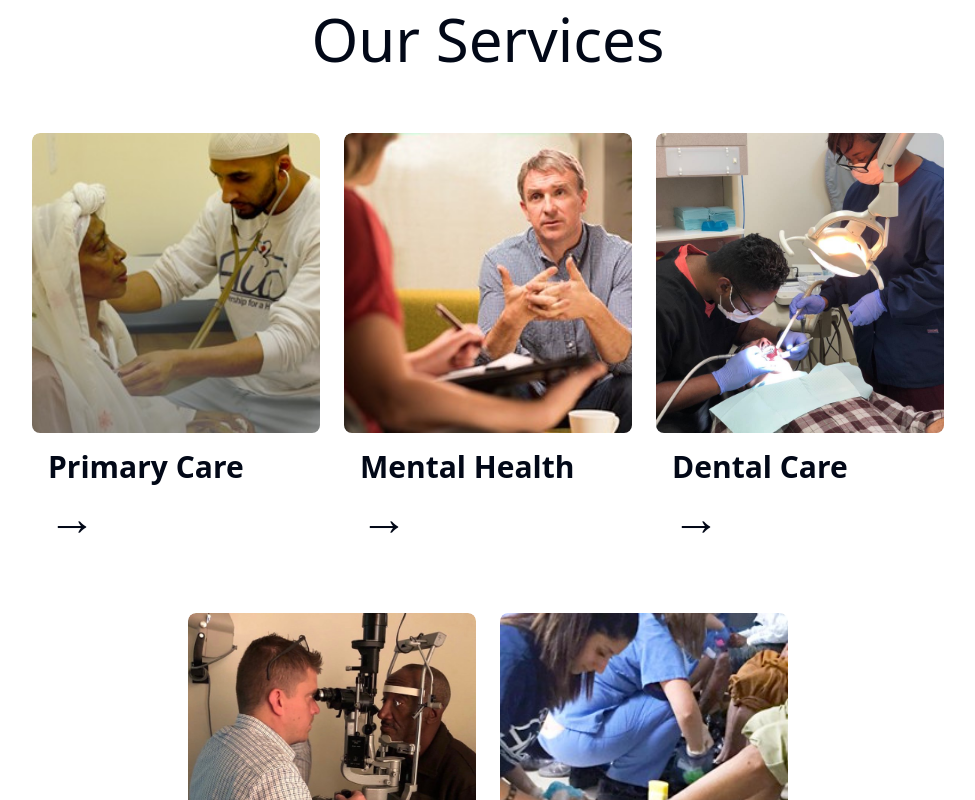
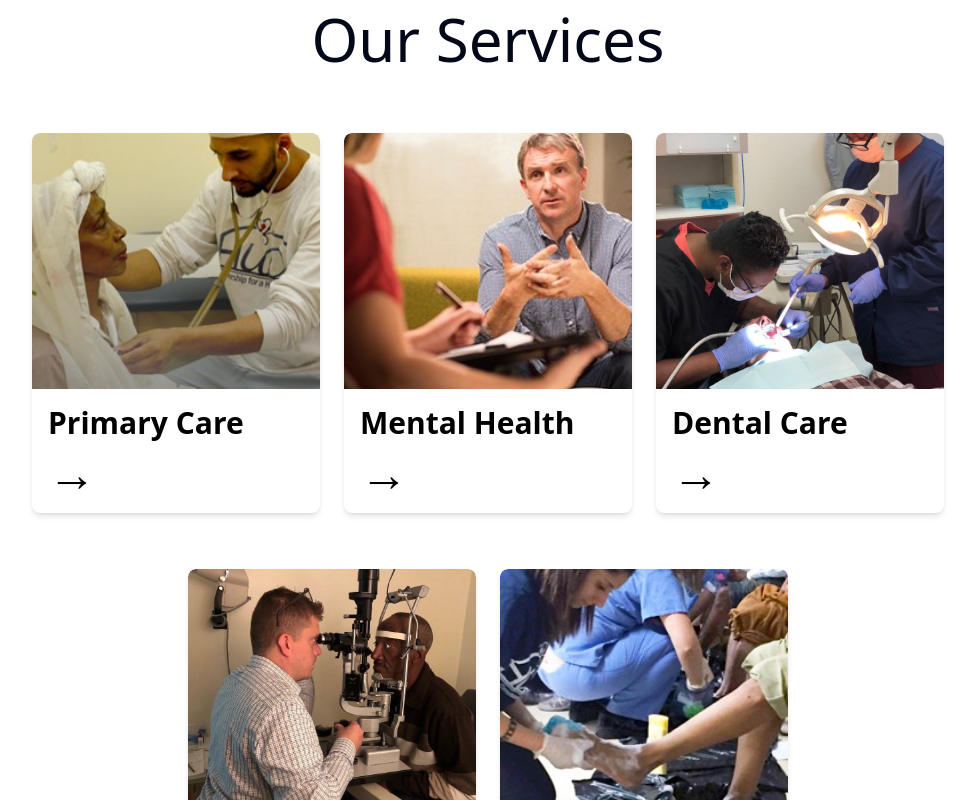
Before and after one commit to UmarRS/huda_clinic, a React (Create React App) app: page / in a window 1280 px wide. Shown: the part 920-1720 px from the top of the page, without its empty margins (152-1127 px from the left). Built offline with nearby package versions, Linux system fonts and the light colour scheme.

Commit message:
quick home changes

```diff
--- a/src/Home/components/ImageCard.js
+++ b/src/Home/components/ImageCard.js
@@ -1,25 +1,26 @@
 import React from "react";
-import "../styles/ImageCard.css";
-import { Link } from "../../../node_modules/react-router-dom/dist/index";
+import { Link } from "react-router-dom";
 
 const ImageCard = ({ imageSrc, name }) => {
   return (
     <div className="max-w-xs mx-auto my-4">
-      <div className="rounded-lg overflow-hidden bg-white">
-        <img
-          className="image w-full h-64 object-cover rounded-lg"
-          src={process.env.PUBLIC_URL + imageSrc}
-          alt={name}
-        />
-        <div className="p-4 justify-left text-left">
-          <div className="font-semibold text-3xl mb-2">
-            <span className="justify-left">{name}</span>
+      <Link to="/healthservices" className="block group">
+        <div className="rounded-lg overflow-hidden bg-white shadow-md transition-all duration-300 hover:shadow-lg">
+          <img
+            className="w-full h-64 object-cover rounded-t-lg"
+            src={process.env.PUBLIC_URL + imageSrc}
+            alt={name}
+          />
+          <div className="p-4 text-left">
+            <div className="font-semibold text-3xl mb-2 transition-colors duration-300 text-black group-hover:text-custom-purple">
+              {name}
+            </div>
+            <span className="text-5xl transform transition-all duration-300 inline-block group-hover:translate-x-2 text-black group-hover:text-custom-purple">
+              &#8594;
+            </span>
           </div>
-          <Link to="/healthservices">
-            <span className=" text-5xl hover:text-purple-500">&#8594;</span>
-          </Link>
         </div>
-      </div>
+      </Link>
     </div>
   );
 };
--- a/tailwind.config.js
+++ b/tailwind.config.js
@@ -2,10 +2,10 @@
 module.exports = {
   darkMode: ["class"],
   content: [
-    './pages/**/*.{js,jsx}',
-    './components/**/*.{js,jsx}',
-    './app/**/*.{js,jsx}',
-    './src/**/*.{js,jsx}',
+    "./pages/**/*.{js,jsx}",
+    "./components/**/*.{js,jsx}",
+    "./app/**/*.{js,jsx}",
+    "./src/**/*.{js,jsx}",
   ],
   prefix: "",
   theme: {
@@ -18,11 +18,15 @@ module.exports = {
     },
     extend: {
       colors: {
+        // Add your custom purple color here
+        "custom-purple": "#800080",
+
         border: "hsl(var(--border))",
         input: "hsl(var(--input))",
         ring: "hsl(var(--ring))",
         background: "hsl(var(--background))",
         foreground: "hsl(var(--foreground))",
+
         primary: {
           DEFAULT: "hsl(var(--primary))",
           foreground: "hsl(var(--primary-foreground))",
@@ -74,4 +78,4 @@ module.exports = {
     },
   },
   plugins: [require("tailwindcss-animate")],
-}
+};
```
